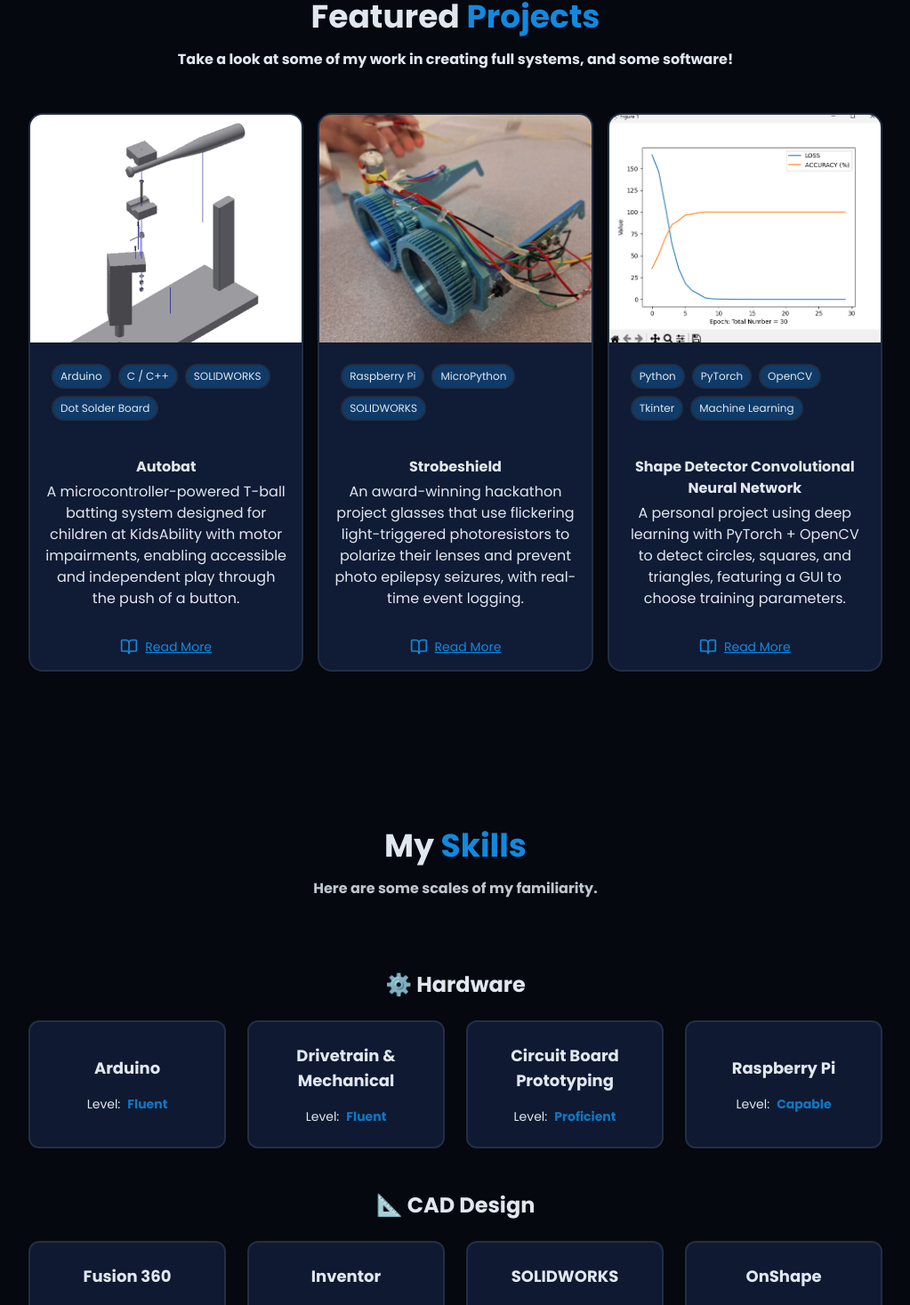
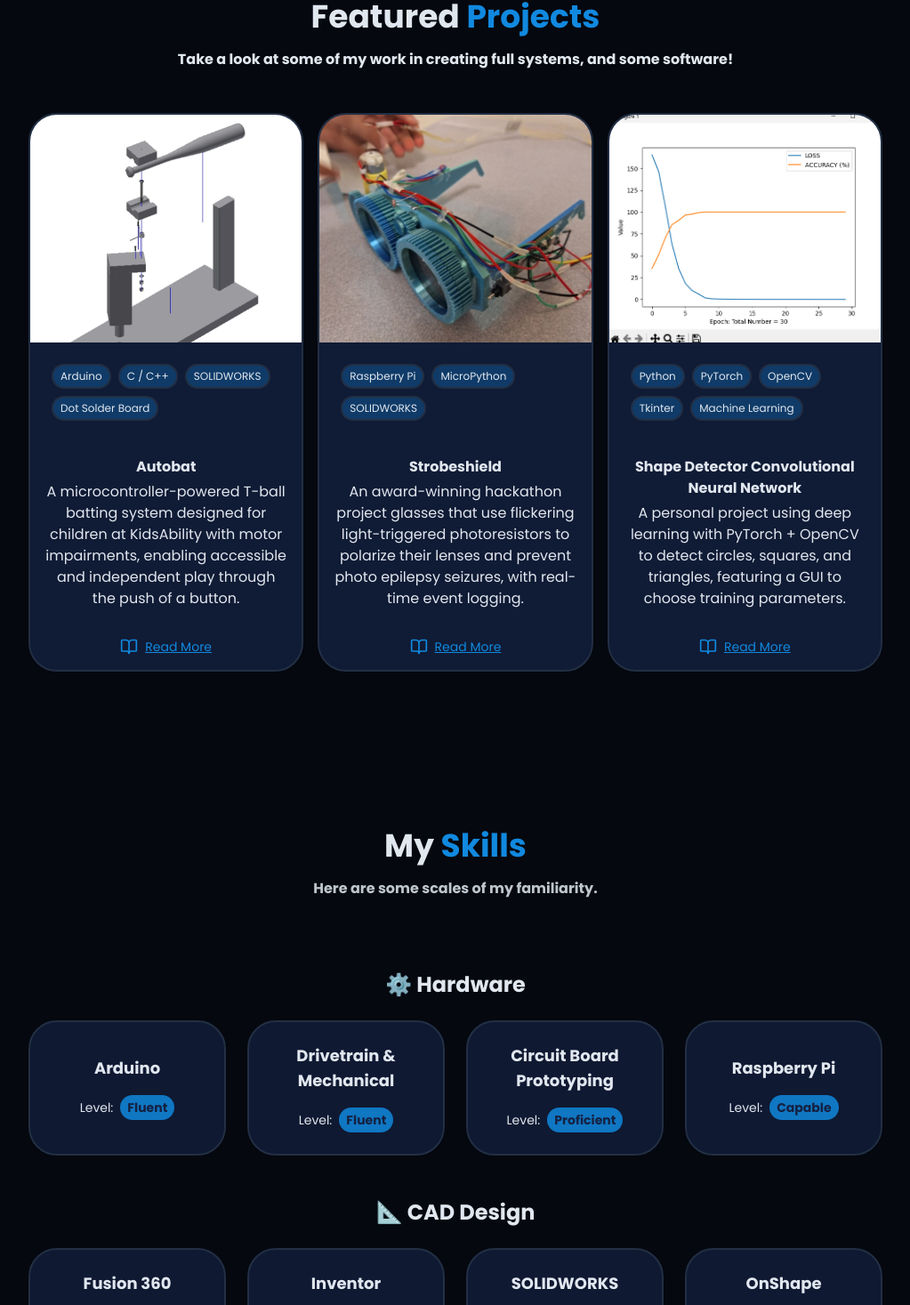
Before and after one commit to Aabjosh/Aabjosh-s-Portfolio, a React (Vite) app: page / in a window 1280 px wide. Shown: the part 1717-3184 px from the top of the page at 89% size, without its empty margins (128-1151 px from the left). Built offline with nearby package versions, Linux system fonts and the light colour scheme.

Commit message:
changed the skill level labels and roundnesses of cards to 4xl

```diff
--- a/src/components/ExperienceSection.jsx
+++ b/src/components/ExperienceSection.jsx
@@ -74,7 +74,7 @@ export const ExperienceSection = () => {
             <h2 className="text-3xl md:text-3xl font-medium mb-8 text-center">Education:</h2>
             <div className="grid grid-cols-1 gap-4 mb-20">
                 {education.map((edu, key) => (
-                    <div key={key} className="group bg-primary/50 rounded-2xl overflow-hidden shadow-xs card-hover backdrop-blur-xs p-5">
+                    <div key={key} className="group bg-primary/50 rounded-4xl overflow-hidden shadow-xs card-hover backdrop-blur-xs p-5">
                         <div className="flex gap-2 items-center justify-between mb-2">
                             <h3 className="text-xl font-bold px-4 italic text-left">{edu.name}</h3>
                             <p className="text-muted-foreground px-4 text-right">{edu.timeframe}</p>
@@ -106,7 +106,7 @@ export const ExperienceSection = () => {
             <div className="grid grid-cols-1 md:grid-cols-2 gap-4 mb-20">
                 {work.map((exp, key) => (
                     <a href={exp.external} target="_blank" rel="noopener noreferrer">
-                        <div key={key} className="group bg-card/65 rounded-2xl overflow-hidden shadow-xs card-hover backdrop-blur-xs border-2 p-5">
+                        <div key={key} className="group bg-card/65 rounded-4xl overflow-hidden shadow-xs card-hover backdrop-blur-xs border-2 p-5">
                             <div className="flex gap-2 items-center justify-between mb-2">
                                 <h3 className="text-xl font-bold p-4 text-left">{exp.name}</h3>
                                 <p className="text-muted-foreground text-md px-4 text-right">{exp.timeframe}</p>
--- a/src/components/ProjectsSection.jsx
+++ b/src/components/ProjectsSection.jsx
@@ -39,7 +39,7 @@ export const ProjectsSection = () => {
             </p>
             <div className="grid grid-cols-1 md:grid-cols-2 lg:grid-cols-3 gap-4 mb-20">
                 {projects.map((project, key) => (
-                    <div key={key} className="group bg-card/70 rounded-2xl overflow-hidden shadow-xs card-hover backdrop-blur-xs border-2">
+                    <div key={key} className="group bg-card/70 rounded-4xl overflow-hidden shadow-xs card-hover backdrop-blur-xs border-2">
                         <div className="h-64 overflow-hidden">
                             <img
                                 src={project.image}
--- a/src/components/SkillsSection.jsx
+++ b/src/components/SkillsSection.jsx
@@ -64,13 +64,15 @@ export const SkillsSection = () => {
                             </h3>
                             <div className="grid grid-cols-1 sm:grid-cols-2 lg:grid-cols-4 gap-6">
                                 {categorySkills.map((skill, key) => (
-                                    <div key={key} className="bg-card/65 p-6 rounded-xl shadow-xs card-hover flex flex-col justify-center backdrop-blur-xs border-2">
+                                    <div key={key} className="bg-card/65 p-6 rounded-4xl shadow-xs card-hover flex flex-col justify-center backdrop-blur-xs border-2">
                                         <div className="mb-4">
                                             <h4 className="font-bold text-lg">{skill.name}</h4>
                                         </div>
                                         <div className="text-sm flex items-center gap-2 justify-center">
                                             <span className="text-foreground">Level: </span>
-                                            <span className="text-primary font-bold animate-pulse-slow">{skill.level}</span>
+                                            <div className="px-2 py-1 rounded-full border-primary bg-primary animate-pulse-slow">
+                                                <span className="text-card font-bold">{skill.level}</span>
+                                            </div>
                                         </div>
                                     </div>
                                 ))}
```
